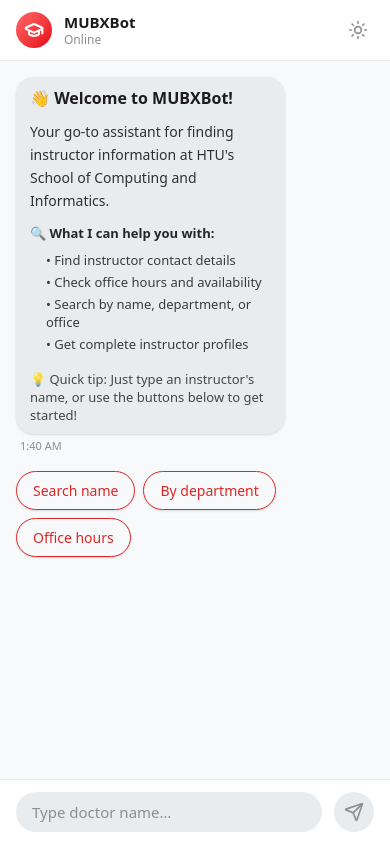
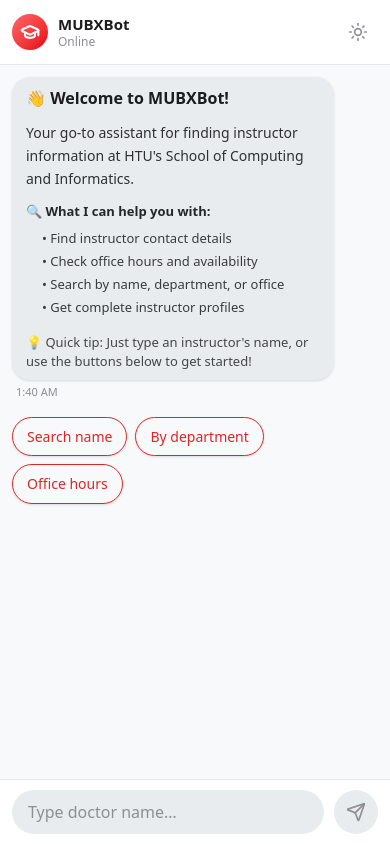
Before and after one commit to Omarmubx7/mubxbot, a Next.js app: page / in a window 390 px wide. Built offline with nearby package versions, Linux system fonts and the light colour scheme.

Commit message:
the full new vesion is on

```diff
--- a/app/page.js
+++ b/app/page.js
@@ -707,7 +707,7 @@ export default function Page() {
         <ChatHeader theme={theme} onToggleTheme={toggleTheme} />
 
         {/* Messages Area */}
-        <div className="flex-1 overflow-y-auto bg-[#F8F9FA] dark:bg-[#1C1C1E] py-4 chat-scroll relative">
+        <div className="flex-1 overflow-y-auto bg-[#F8F9FA] dark:bg-[#1C1C1E] py-3 sm:py-4 chat-scroll relative">
           {messages.length === 0 ? (
             <div className="h-full flex flex-col justify-center">
               <EmptyState />
@@ -719,7 +719,7 @@ export default function Page() {
               </div>
             </div>
           ) : (
-            <div className="space-y-4">
+            <div className="space-y-3 sm:space-y-4 pb-2">
               {messages.map((message, index) => (
                 <div key={message.id} className="space-y-4">
                   <ChatMessage
@@ -743,23 +743,23 @@ export default function Page() {
 
         {/* Suggestions Overlay */}
         {suggestions.length > 0 && (
-          <div className="absolute bottom-[72px] left-4 right-4 md:left-1/2 md:right-auto md:w-[min(520px,calc(100%-2rem))] md:-translate-x-1/2 bg-white/90 dark:bg-zinc-900/90 backdrop-blur-xl border border-black/5 dark:border-white/10 rounded-2xl shadow-2xl overflow-hidden z-50 animate-in slide-in-from-bottom-2 fade-in duration-200">
+          <div className="absolute bottom-[84px] sm:bottom-[88px] left-2 right-2 sm:left-4 sm:right-4 md:left-1/2 md:right-auto md:w-[min(520px,calc(100%-2rem))] md:-translate-x-1/2 bg-white/90 dark:bg-zinc-900/90 backdrop-blur-xl border border-black/5 dark:border-white/10 rounded-2xl shadow-2xl overflow-hidden z-50 animate-in slide-in-from-bottom-2 fade-in duration-200">
             <div className="px-4 py-2 border-b border-black/5 dark:border-white/5 flex justify-between items-center bg-white/50 dark:bg-black/50">
               <span className="text-[10px] font-bold uppercase tracking-wider opacity-40 text-black dark:text-white">Suggestions</span>
               <button onClick={() => setSuggestions([])} className="opacity-40 hover:opacity-100 transition-opacity text-black dark:text-white"><X size={14} /></button>
             </div>
-            <div className="max-h-[240px] overflow-y-auto">
+            <div className="max-h-[45dvh] sm:max-h-[240px] overflow-y-auto">
               {suggestions.map((s, index) => (
                 <button
                   key={index}
                   onClick={() => handleSendMessage(s.item.name, s.item)}
-                  className="w-full text-left p-3 hover:bg-[#DC2626]/10 transition-all flex items-center gap-3 border-b border-black/[0.02] dark:border-white/[0.02] last:border-0"
+                  className="w-full text-left p-3.5 sm:p-3 hover:bg-[#DC2626]/10 transition-all flex items-center gap-3 border-b border-black/[0.02] dark:border-white/[0.02] last:border-0"
                 >
-                  <div className="w-9 h-9 rounded-lg bg-[#DC2626]/10 text-[#DC2626] flex items-center justify-center font-bold text-[14px]">
+                  <div className="w-10 h-10 sm:w-9 sm:h-9 rounded-lg bg-[#DC2626]/10 text-[#DC2626] flex items-center justify-center font-bold text-[14px]">
                     {s.item.name.charAt(0)}
                   </div>
                   <div className="flex-1 overflow-hidden">
-                    <div className="text-[14px] font-bold truncate text-black dark:text-white">{s.item.name}</div>
+                    <div className="text-[15px] sm:text-[14px] font-bold truncate text-black dark:text-white">{s.item.name}</div>
                     <div className="text-[10px] uppercase tracking-widest opacity-50 truncate text-black dark:text-white">{s.item.department}</div>
                   </div>
                   <Search size={14} className="opacity-20 text-black dark:text-white" />
--- a/components/ChatHeader.jsx
+++ b/components/ChatHeader.jsx
@@ -4,14 +4,14 @@ import { Moon, Sun, GraduationCap } from 'lucide-react';
 
 export function ChatHeader({ theme, onToggleTheme }) {
   return (
-    <div className="flex items-center justify-between px-4 py-3 bg-white dark:bg-black border-b border-gray-200 dark:border-gray-800">
+    <div className="flex items-center justify-between px-3 sm:px-4 py-3 bg-white dark:bg-black border-b border-gray-200 dark:border-gray-800">
       {/* Avatar and Name */}
-      <div className="flex items-center gap-3">
-        <div className="w-9 h-9 rounded-full bg-gradient-to-br from-red-400 to-red-600 flex items-center justify-center">
+      <div className="flex items-center gap-2.5 sm:gap-3 min-w-0">
+        <div className="w-9 h-9 sm:w-10 sm:h-10 rounded-full bg-gradient-to-br from-red-400 to-red-600 flex items-center justify-center shrink-0">
           <GraduationCap className="w-5 h-5 text-white" strokeWidth={2.5} />
         </div>
-        <div className="flex flex-col">
-          <span className="text-[15px] font-semibold leading-tight text-[#1C1C1E] dark:text-white">
+        <div className="flex flex-col min-w-0">
+          <span className="text-[15px] font-semibold leading-tight text-[#1C1C1E] dark:text-white truncate">
             MUBXBot
           </span>
           <span className="text-[12px] leading-tight text-[#8E8E93] dark:text-[#98989D]">
@@ -23,7 +23,7 @@ export function ChatHeader({ theme, onToggleTheme }) {
       {/* Theme Toggle */}
       <button
         onClick={onToggleTheme}
-        className="w-8 h-8 rounded-full flex items-center justify-center hover:bg-gray-100 dark:hover:bg-gray-800 transition-all"
+        className="w-10 h-10 sm:w-9 sm:h-9 rounded-full flex items-center justify-center hover:bg-gray-100 dark:hover:bg-gray-800 transition-all"
         aria-label="Toggle theme"
       >
         {theme === 'light' ? (
--- a/components/ChatInput.jsx
+++ b/components/ChatInput.jsx
@@ -46,9 +46,9 @@ export function ChatInput({
   };
 
   return (
-    <div className="flex items-center gap-3 px-4 py-3 bg-white dark:bg-black border-t border-gray-200 dark:border-gray-800">
+    <div className="flex items-center gap-2.5 sm:gap-3 px-3 sm:px-4 pt-2.5 pb-[max(0.625rem,env(safe-area-inset-bottom))] sm:pb-3 bg-white dark:bg-black border-t border-gray-200 dark:border-gray-800">
       {/* Input field with inline autocomplete */}
-      <div className="flex-1 h-10 relative rounded-full bg-[#E9ECEF] dark:bg-[#2C2C2E] focus-within:ring-2 focus-within:ring-[#DC2626] dark:focus-within:ring-[#EF4444] transition-shadow">
+      <div className="flex-1 h-11 sm:h-10 relative rounded-full bg-[#E9ECEF] dark:bg-[#2C2C2E] focus-within:ring-2 focus-within:ring-[#DC2626] dark:focus-within:ring-[#EF4444] transition-shadow">
         {inlineRemainder && (
           <div className="absolute inset-0 px-4 flex items-center pointer-events-none text-[15px]">
             <span className="invisible whitespace-pre">{message}</span>
@@ -61,7 +61,7 @@ export function ChatInput({
           onChange={(e) => handleChange(e.target.value)}
           onKeyDown={handleKeyDown}
           placeholder={placeholder}
-          className="w-full h-full px-4 rounded-full bg-transparent text-[#1C1C1E] dark:text-white placeholder:text-[#8E8E93] dark:placeholder:text-[#98989D] text-[15px] outline-none"
+          className="w-full h-full px-4 rounded-full bg-transparent text-[#1C1C1E] dark:text-white placeholder:text-[#8E8E93] dark:placeholder:text-[#98989D] text-[16px] sm:text-[15px] outline-none"
           autoComplete="off"
           autoCorrect="off"
           autoCapitalize="off"
@@ -73,7 +73,7 @@ export function ChatInput({
       <button
         onClick={handleSend}
         disabled={!message.trim()}
-        className="w-10 h-10 rounded-full flex items-center justify-center bg-[#DC2626] dark:bg-[#EF4444] hover:bg-[#B91C1C] dark:hover:bg-[#DC2626] disabled:bg-[#E9ECEF] dark:disabled:bg-[#2C2C2E] transition-colors active:scale-95"
+        className="w-11 h-11 sm:w-10 sm:h-10 rounded-full flex items-center justify-center bg-[#DC2626] dark:bg-[#EF4444] hover:bg-[#B91C1C] dark:hover:bg-[#DC2626] disabled:bg-[#E9ECEF] dark:disabled:bg-[#2C2C2E] transition-colors active:scale-95"
         aria-label="Send message"
       >
         <Send className={`w-5 h-5 ${message.trim() ? 'text-white' : 'text-[#8E8E93] dark:text-[#98989D]'}`} />
--- a/components/ChatMessage.jsx
+++ b/components/ChatMessage.jsx
@@ -4,16 +4,16 @@ export function ChatMessage({ type, content, timestamp }) {
   const isUser = type === 'user';
 
   return (
-    <div className={`flex ${isUser ? 'justify-end' : 'justify-start'} px-4 animate-in fade-in slide-in-from-bottom-2 duration-300`}>
-      <div className="flex flex-col max-w-[75%]">
+    <div className={`flex ${isUser ? 'justify-end' : 'justify-start'} px-3 sm:px-4 animate-in fade-in slide-in-from-bottom-2 duration-300`}>
+      <div className="flex flex-col max-w-[88%] sm:max-w-[75%]">
         <div
-          className={`rounded-[18px] px-[14px] py-[10px] shadow-sm ${
+          className={`rounded-[18px] sm:rounded-[20px] px-3.5 sm:px-[14px] py-2.5 sm:py-[10px] shadow-sm ${
             isUser
               ? 'bg-[#DC2626] dark:bg-[#EF4444] text-white'
               : 'bg-[#E9ECEF] dark:bg-[#2C2C2E] text-[#1C1C1E] dark:text-white'
           }`}
         >
-          <div className="text-[15px] leading-[1.4] whitespace-pre-wrap">{content}</div>
+          <div className="text-[14px] sm:text-[15px] leading-[1.45] whitespace-pre-wrap break-words">{content}</div>
         </div>
         {timestamp && (
           <span className={`text-[11px] text-[#8E8E93] dark:text-[#98989D] mt-1 px-1 ${isUser ? 'text-right' : 'text-left'}`}>
--- a/components/QuickReplies.jsx
+++ b/components/QuickReplies.jsx
@@ -4,12 +4,12 @@ export function QuickReplies({ options, onSelect }) {
   if (!options || options.length === 0) return null;
 
   return (
-    <div className="flex flex-wrap gap-2 px-4 animate-in fade-in slide-in-from-bottom-2 duration-300">
+    <div className="flex flex-wrap gap-2 px-3 sm:px-4 pb-1 max-w-full animate-in fade-in slide-in-from-bottom-2 duration-300">
       {options.map((option, index) => (
         <button
           key={index}
           onClick={() => onSelect(option)}
-          className="px-4 py-2 rounded-[20px] border border-[#DC2626] dark:border-[#EF4444] text-[#DC2626] dark:text-[#EF4444] text-[14px] font-medium hover:bg-[#DC2626]/10 dark:hover:bg-[#EF4444]/10 transition-all active:scale-95 shadow-sm"
+          className="max-w-full px-3.5 sm:px-4 py-2.5 sm:py-2 rounded-[20px] border border-[#DC2626] dark:border-[#EF4444] text-[#DC2626] dark:text-[#EF4444] text-[14px] font-medium hover:bg-[#DC2626]/10 dark:hover:bg-[#EF4444]/10 transition-all active:scale-95 shadow-sm whitespace-normal leading-tight"
         >
           {option}
         </button>
```
Also changed, not shown: components/OfficeHoursDisplay.jsx (+13 -11 lines), components/TeamsButton.jsx (+13 -13 lines).
